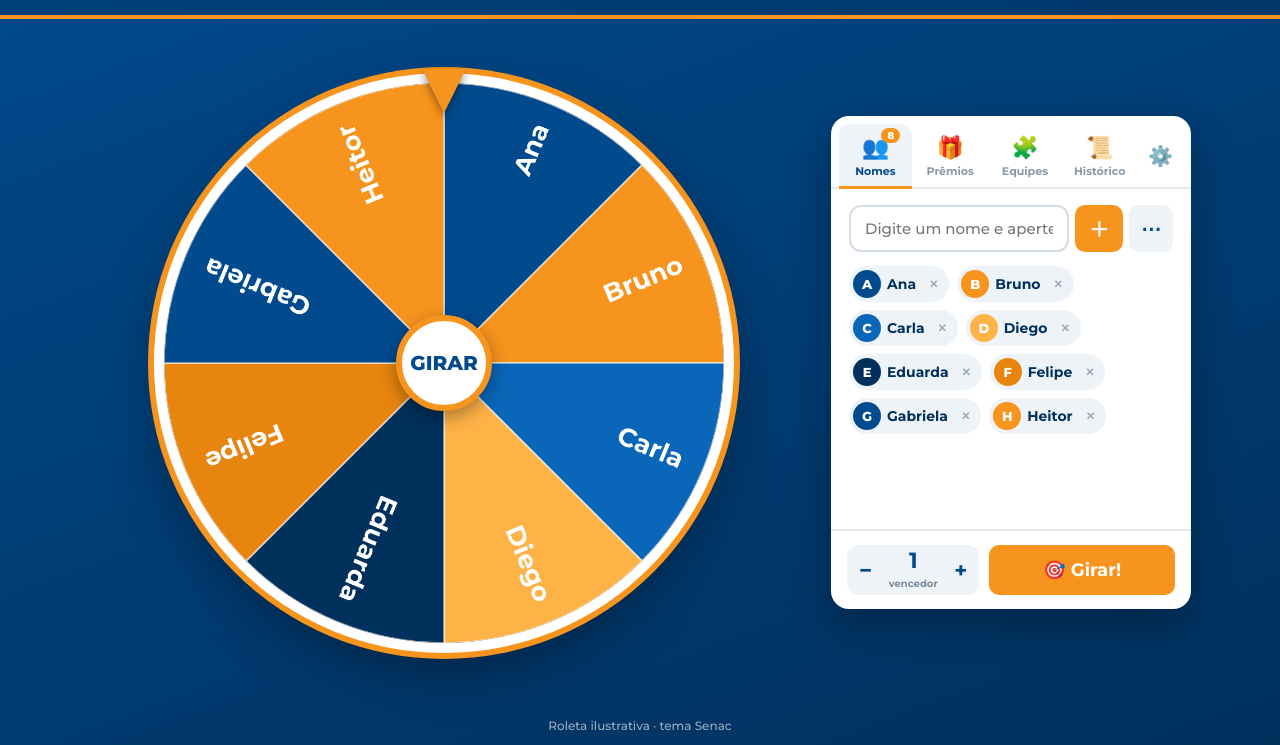
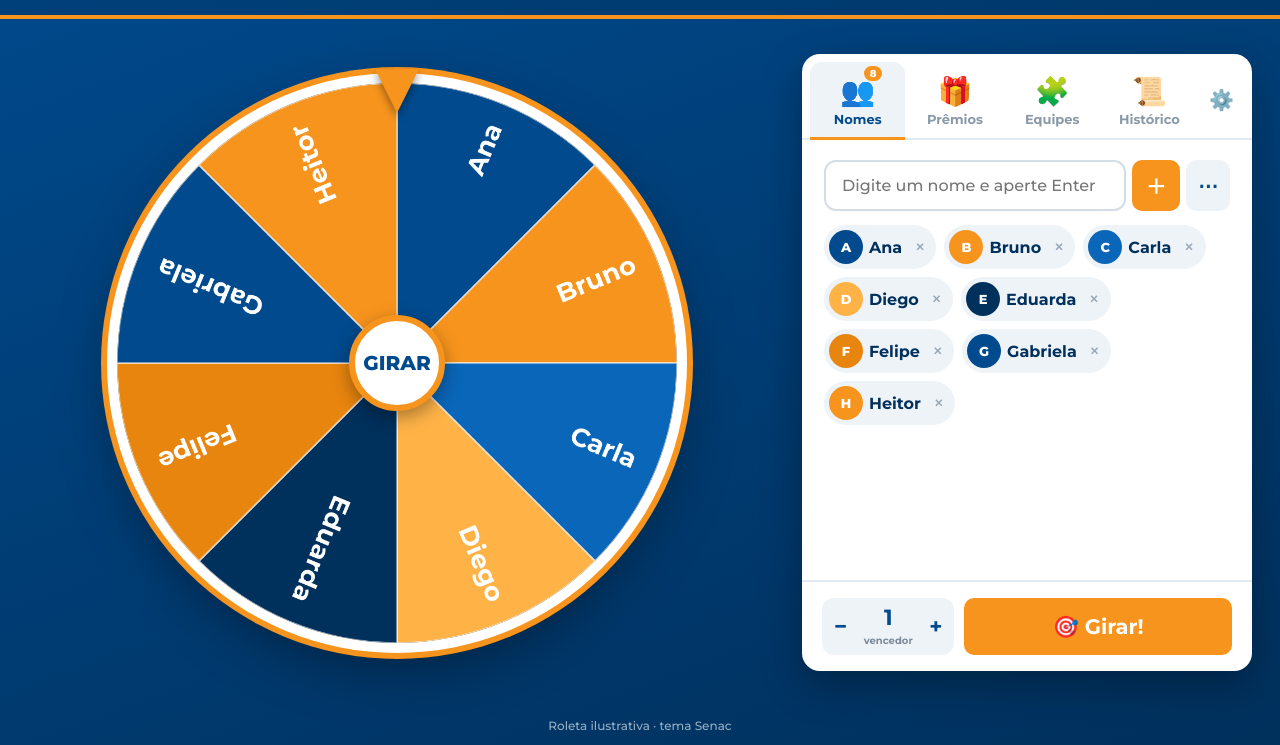
Before and after one commit to jose2gabriel/roleta-senac, a plain HTML site: page index.html in a window 1280 px wide. Shown: the part 55-800 px from the top of the page. Drawn offline with Linux system fonts and the light colour scheme.

Commit message:
Painel maior e animação de foco: painel sai pro lado e a roda cresce ao girar

```diff
--- a/index.html
+++ b/index.html
@@ -19,6 +19,7 @@
   :root{--branco:#fff; --cinza:#EEF3F8}
   *{box-sizing:border-box;margin:0;padding:0}
   body{
+    overflow-x:hidden;
     font-family:'Montserrat',system-ui,sans-serif;
     background:linear-gradient(160deg,var(--fundo1) 0%,var(--fundo2) 100%);
     color:var(--branco); min-height:100vh;
@@ -32,10 +33,15 @@
   .status{margin-left:auto;font-size:12px;font-weight:600;padding:6px 12px;border-radius:20px;
     background:rgba(255,255,255,.12);white-space:nowrap}
   .status.on{background:rgba(46,204,113,.25)}
-  main{flex:1;width:100%;max-width:1150px;display:grid;grid-template-columns:1fr 360px;
-    gap:32px;padding:32px 24px;align-items:center}
-  @media(max-width:980px){main{grid-template-columns:1fr;justify-items:center} .painel{width:min(420px,100%)}}
-  .roda-wrap{position:relative;display:flex;justify-content:center;align-items:center}
+  main{flex:1;width:100%;max-width:1320px;display:grid;grid-template-columns:1fr 450px;
+    gap:36px;padding:32px 28px;align-items:center}
+  @media(max-width:1100px){main{grid-template-columns:1fr;justify-items:center} .painel{width:min(500px,100%)}}
+  .roda-wrap{position:relative;display:flex;justify-content:center;align-items:center;
+    transition:transform .8s cubic-bezier(.2,.9,.3,1.12)}
+  /* ao girar: o painel sai pro lado e a roda cresce no centro; volta quando o card fecha */
+  .painel{transition:transform .6s cubic-bezier(.6,-.35,.3,1.3),opacity .45s}
+  body.foco .painel{transform:translateX(140%) rotate(8deg);opacity:0;pointer-events:none}
+  body.foco .roda-wrap{transform:translateX(var(--zx,0px)) scale(var(--zs,1))}
   canvas{width:min(560px,88vw);height:auto;aspect-ratio:1;border-radius:50%;
     box-shadow:0 0 0 10px var(--branco),0 0 0 16px var(--laranja),0 20px 60px rgba(0,0,0,.45)}
   .seta{position:absolute;top:-14px;left:50%;transform:translateX(-50%);
@@ -58,10 +64,10 @@
   .sec:hover{background:#dde7f1}
   /* abas */
   .abas{display:flex;gap:2px;padding:8px 8px 0;border-bottom:2px solid #e3eaf2}
-  .aba{flex:1;background:none;color:#8a99a8;border-radius:12px 12px 0 0;padding:10px 2px 8px;font-size:22px;
+  .aba{flex:1;background:none;color:#8a99a8;border-radius:12px 12px 0 0;padding:12px 2px 10px;font-size:28px;
     display:flex;flex-direction:column;align-items:center;gap:3px;position:relative;
     border-bottom:3px solid transparent;margin-bottom:-2px}
-  .aba span{font-size:11px;font-weight:700}
+  .aba span{font-size:13px;font-weight:700}
   .aba i{position:absolute;top:4px;left:calc(50% + 6px);background:var(--laranja);color:#fff;font-style:normal;
     font-size:10px;font-weight:800;border-radius:10px;padding:1px 6px}
   .aba i:empty{display:none}
@@ -69,18 +75,18 @@
   .aba.on{color:var(--azul);background:var(--cinza);border-bottom-color:var(--laranja)}
   .engrenagem{background:none;font-size:20px;padding:8px 10px;align-self:center;color:#8a99a8}
   .engrenagem:hover{background:var(--cinza)}
-  .conteudo{height:340px;overflow:auto;padding:16px 18px}
+  .conteudo{height:440px;overflow:auto;padding:20px 22px}
   .conteudo[hidden]{display:none}
   /* adicionar + fichinhas */
   .add{display:flex;gap:6px}
-  .add input{flex:1;min-width:0;padding:12px 14px;border:2px solid #d3dde8;border-radius:12px;
+  .add input{flex:1;min-width:0;padding:14px 16px;font-size:16px !important;border:2px solid #d3dde8;border-radius:12px;
     font-family:inherit;font-size:15px;color:var(--azul-esc)}
   .add input:focus{outline:none;border-color:var(--laranja);box-shadow:0 0 0 3px rgba(247,148,29,.2)}
   .add button{padding:0 14px;font-size:20px}
   .chips{display:flex;flex-wrap:wrap;gap:8px;margin-top:14px}
   .chip{display:inline-flex;align-items:center;gap:6px;background:var(--cinza);border-radius:30px;
-    padding:4px 4px 4px 4px;font-size:14px;font-weight:600;max-width:100%;animation:entra .25s ease-out}
-  .chip .av{width:28px;height:28px;border-radius:50%;display:flex;align-items:center;justify-content:center;
+    padding:5px 5px 5px 5px;font-size:16px;font-weight:600;max-width:100%;animation:entra .25s ease-out}
+  .chip .av{width:34px;height:34px;border-radius:50%;display:flex;align-items:center;justify-content:center;
     color:#fff;font-size:13px;font-weight:800;overflow:hidden;flex:none}
   .chip .av img{width:100%;height:100%;object-fit:cover}
   .chip .av.emo{background:#fff !important;font-size:17px}
@@ -106,7 +112,8 @@
   .stepper div{text-align:center;min-width:58px;line-height:1.1}
   .stepper b{font-size:22px;display:block;color:var(--azul)}
   .stepper small{font-size:10px;color:#7a8a9b;font-weight:700}
-  .acao .girar{font-size:18px;padding:14px}
+  .acao .girar{font-size:21px;padding:16px}
+  .acao{padding:16px 20px !important}
   /* menus suspensos */
   .pop{position:absolute;top:66px;right:10px;width:300px;max-width:calc(100% - 20px);background:#fff;
     color:var(--azul-esc);border-radius:14px;box-shadow:0 14px 40px rgba(0,0,0,.35);padding:10px;z-index:6}
@@ -821,7 +828,7 @@ function executarGiro(g){
   if(g.anim) ultimaAnim = g.anim;
   if(g.surpresa && ANIMS[g.anim]) aviso(`🎲 ${ANIMS[g.anim].ico} ${ANIMS[g.anim].nome}!`); // mostra qual animação saiu
   const t0 = performance.now(), wrap = document.querySelector('.roda-wrap');
-  wrap.classList.add('girando');
+  wrap.classList.add('girando'); focarRoda();
   angulo = g.de; let ultimo = indiceEm(angulo), antes = angulo;
   function frame(t){
     if(giroAtual !== g.id || g.feito){ pararEfeitos(); return; } // outro giro chegou e substituiu este
@@ -870,7 +877,18 @@ function abrirModal(qual){
 }
 function fecharModal(){
   $('modal').classList.remove('on'); clearTimeout(tTarefa);
-  if(!girando){ lerNomes(); desenhar(); }
+  if(!girando){ lerNomes(); desenhar(); document.body.classList.remove('foco'); }
+}
+// leva a roda pro centro e aumenta (o painel sai pelo CSS); só mede quando ainda não está em foco
+function focarRoda(){
+  const b = document.body; if(b.classList.contains('foco')) return;
+  const w = document.querySelector('.roda-wrap'), m = document.querySelector('main');
+  const r = w.getBoundingClientRect(), rm = m.getBoundingClientRect();
+  const duasColunas = getComputedStyle(m).gridTemplateColumns.trim().split(/\s+/).length > 1;
+  const zx = duasColunas ? (rm.left + rm.width/2) - (r.left + r.width/2) : 0;
+  const zs = Math.max(1, Math.min(1.45, (innerHeight - 100)/r.height, (rm.width - 40)/r.width));
+  b.style.setProperty('--zx', zx + 'px'); b.style.setProperty('--zs', zs);
+  b.classList.add('foco');
 }
 function mostrarVencedor(g, sub){
   $('trofeu').textContent = TEMAS[tema].trofeu;
```
